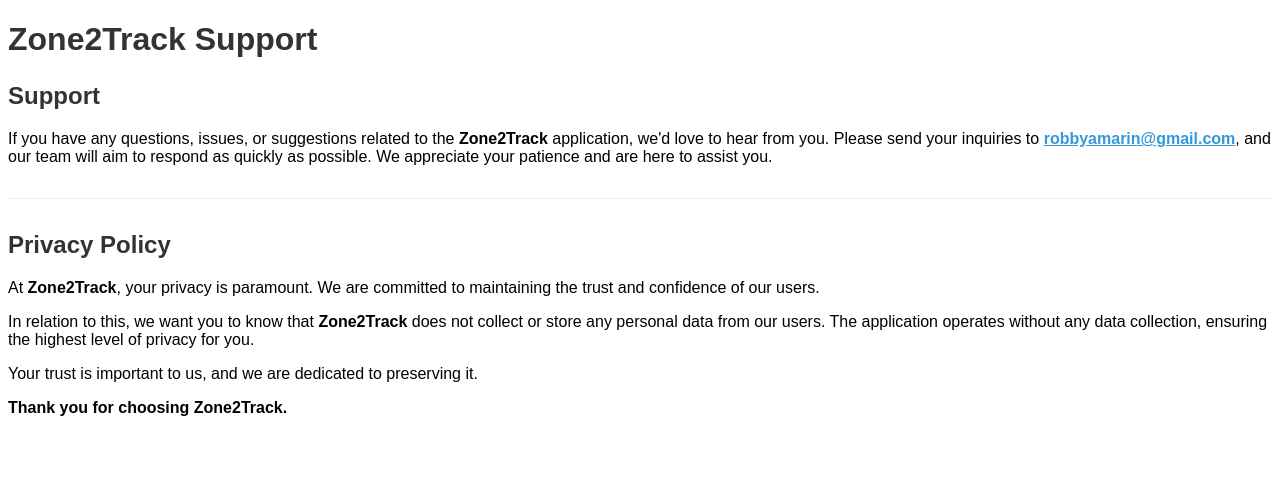
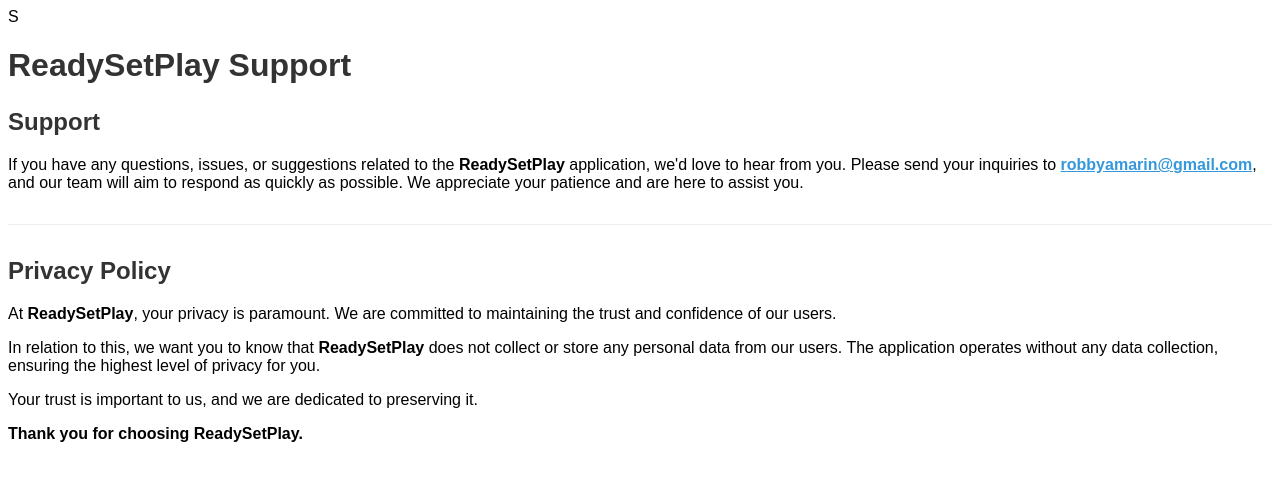
Before and after one commit to robertamarin/ReadySetPlaySupportPrivacy, a plain HTML site: page index.html in a window 1280 px wide. Drawn offline with Linux system fonts and the light colour scheme.

Commit message:
Update index.html

```diff
--- a/index.html
+++ b/index.html
@@ -1,4 +1,4 @@
-<!DOCTYPE html>
+S<!DOCTYPE html>
 <html>
 <head>
   <title>ReadySetPlay Support</title>
@@ -26,17 +26,17 @@
   </style>
 </head>
 <body>
-  <h1>Zone2Track Support</h1>
+  <h1>ReadySetPlay Support</h1>
 
   <h2>Support</h2>
-  <p>If you have any questions, issues, or suggestions related to the <b>Zone2Track</b> application, we'd love to hear from you. Please send your inquiries to <a href="mailto:robbyamarin@gmail.com"><b>robbyamarin@gmail.com</b></a>, and our team will aim to respond as quickly as possible. We appreciate your patience and are here to assist you.</p>
+  <p>If you have any questions, issues, or suggestions related to the <b>ReadySetPlay</b> application, we'd love to hear from you. Please send your inquiries to <a href="mailto:robbyamarin@gmail.com"><b>robbyamarin@gmail.com</b></a>, and our team will aim to respond as quickly as possible. We appreciate your patience and are here to assist you.</p>
 
   <hr>
 
   <h2>Privacy Policy</h2>
-  <p>At <b>Zone2Track</b>, your privacy is paramount. We are committed to maintaining the trust and confidence of our users.</p>
-  <p>In relation to this, we want you to know that <b>Zone2Track</b> does not collect or store any personal data from our users. The application operates without any data collection, ensuring the highest level of privacy for you.</p>
+  <p>At <b>ReadySetPlay</b>, your privacy is paramount. We are committed to maintaining the trust and confidence of our users.</p>
+  <p>In relation to this, we want you to know that <b>ReadySetPlay</b> does not collect or store any personal data from our users. The application operates without any data collection, ensuring the highest level of privacy for you.</p>
   <p>Your trust is important to us, and we are dedicated to preserving it.</p>
-  <p><b>Thank you for choosing Zone2Track.</b></p>
+  <p><b>Thank you for choosing ReadySetPlay.</b></p>
 </body>
 </html>
```
